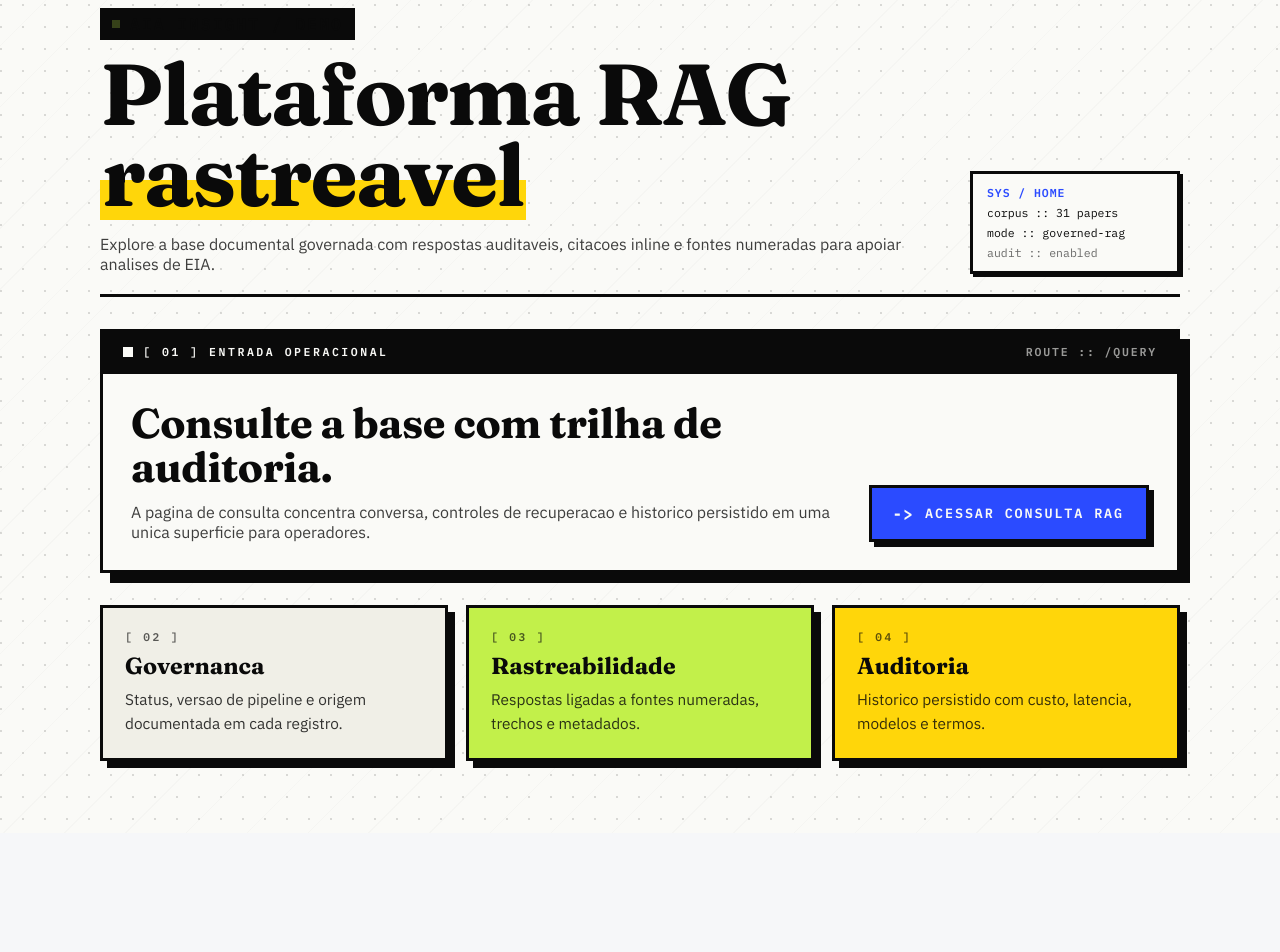
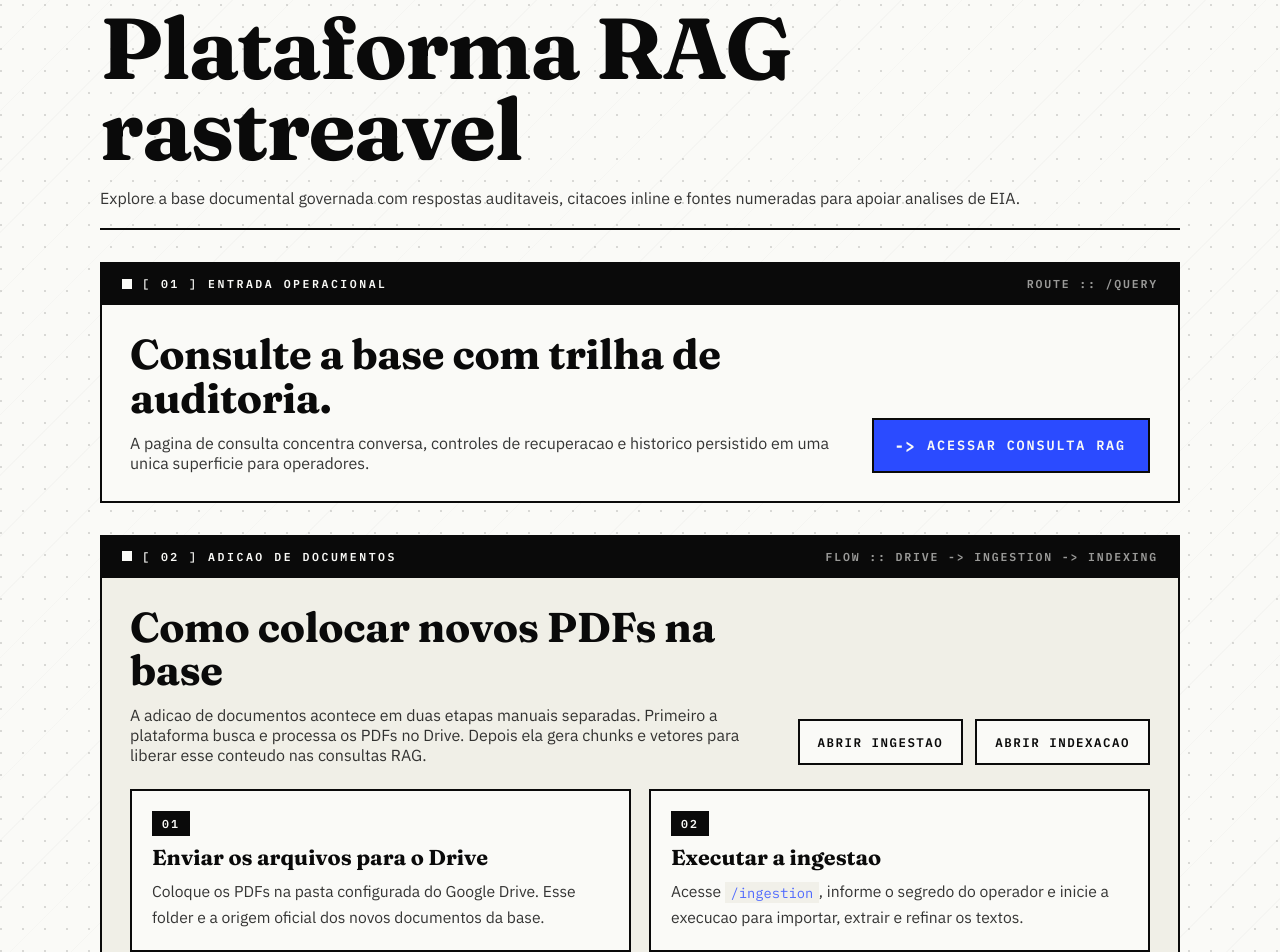
Before and after one commit to leosanner/rag-artigos-aia-petrobras, a Next.js app: page / in a window 1280 px wide. Shown: the part 40-992 px from the top of the page. Before the commit the page ends 873 px from the top, so only its background shows below. Built offline with nearby package versions, Linux system fonts and the light colour scheme.

Commit message:
feat(home): document onboarding flow on landing page

```diff
--- a/src/app/page.module.css
+++ b/src/app/page.module.css
@@ -11,13 +11,10 @@
   --paper-deep: #f0efe7;
   --lime: #c2f04a;
   --blue: #2b4bff;
+  --blue-deep: #1f36c2;
   --yellow: #ffd60a;
 
-  --border: 3px solid var(--ink);
-  --shadow-xl: 10px 10px 0 0 var(--ink);
-  --shadow-lg: 7px 7px 0 0 var(--ink);
-  --shadow-md: 5px 5px 0 0 var(--ink);
-  --shadow-sm: 3px 3px 0 0 var(--ink);
+  --border: 2px solid var(--ink);
 
   position: relative;
   min-height: 100vh;
@@ -54,35 +51,9 @@
 
 .header {
   display: grid;
-  grid-template-columns: 1fr auto;
-  align-items: end;
-  gap: 24px;
+  gap: 18px;
   padding-bottom: 20px;
   border-bottom: var(--border);
-}
-
-.eyebrow {
-  display: inline-flex;
-  align-items: center;
-  gap: 10px;
-  max-width: fit-content;
-  margin: 0 0 14px;
-  padding: 6px 12px;
-  background: var(--ink);
-  color: var(--lime);
-  font-family: var(--font-mono), "IBM Plex Mono", monospace;
-  font-size: 0.72rem;
-  font-weight: 600;
-  letter-spacing: 0.14em;
-  text-transform: uppercase;
-}
-
-.eyebrow::before {
-  content: "";
-  width: 8px;
-  height: 8px;
-  background: var(--lime);
-  animation: pulse 1.6s ease-in-out infinite;
 }
 
 .title {
@@ -95,52 +66,25 @@
   letter-spacing: -0.02em;
 }
 
-.titleAccent {
-  display: inline;
-  padding: 0 2px;
-  background-image: linear-gradient(var(--yellow), var(--yellow));
-  background-repeat: no-repeat;
-  background-position: 0 88%;
-  background-size: 100% 38%;
-}
-
 .lede {
   max-width: 650px;
   margin: 18px 0 0;
   color: var(--ink);
   font-size: 1.08rem;
   line-height: 1.6;
-  opacity: 0.78;
-}
-
-.sysStamp {
-  display: grid;
-  gap: 6px;
-  min-width: 210px;
-  padding: 12px 14px;
-  border: var(--border);
-  background: var(--paper);
-  box-shadow: var(--shadow-sm);
-  font-family: var(--font-mono), "IBM Plex Mono", monospace;
-  font-size: 0.72rem;
-  line-height: 1.2;
-}
-
-.sysStamp span:first-child {
-  color: var(--blue);
-  font-weight: 600;
-  letter-spacing: 0.08em;
-}
-
-.sysStamp span:last-child {
-  opacity: 0.6;
+  opacity: 0.82;
 }
 
 .heroPanel {
   border: var(--border);
   background: var(--paper);
-  box-shadow: var(--shadow-xl);
-  animation: reveal 380ms cubic-bezier(0.2, 0.8, 0.2, 1) both;
+  animation: reveal 220ms cubic-bezier(0.2, 0.8, 0.2, 1) both;
+}
+
+.processPanel {
+  border: var(--border);
+  background: var(--paper-deep);
+  animation: reveal 240ms cubic-bezier(0.2, 0.8, 0.2, 1) both;
 }
 
 .blockHeader {
@@ -185,6 +129,19 @@
   padding: 28px;
 }
 
+.processBody {
+  display: grid;
+  gap: 24px;
+  padding: 28px;
+}
+
+.processIntro {
+  display: grid;
+  grid-template-columns: 1fr auto;
+  gap: 20px;
+  align-items: end;
+}
+
 .panelTitle {
   margin: 0;
   font-family: var(--font-display), "Fraunces", serif;
@@ -198,7 +155,7 @@
   margin: 12px 0 0;
   font-size: 1rem;
   line-height: 1.6;
-  opacity: 0.78;
+  opacity: 0.82;
 }
 
 .btnPrimary {
@@ -211,7 +168,6 @@
   border: var(--border);
   background: var(--blue);
   color: var(--paper);
-  box-shadow: var(--shadow-md);
   font-family: var(--font-mono), "IBM Plex Mono", monospace;
   font-size: 0.84rem;
   font-weight: 600;
@@ -219,7 +175,10 @@
   text-decoration: none;
   text-transform: uppercase;
   white-space: nowrap;
-  transition: transform 110ms ease, box-shadow 110ms ease;
+  transition:
+    background 110ms ease,
+    border-color 110ms ease,
+    filter 110ms ease;
 }
 
 .btnPrimary::before {
@@ -229,18 +188,113 @@
 }
 
 .btnPrimary:hover {
-  transform: translate(-2px, -2px);
-  box-shadow: 7px 7px 0 0 var(--ink);
+  background: var(--blue-deep);
+  border-color: var(--blue-deep);
 }
 
 .btnPrimary:active {
-  transform: translate(3px, 3px);
-  box-shadow: 1px 1px 0 0 var(--ink);
+  filter: brightness(0.92);
 }
 
 .btnPrimary:focus-visible {
-  outline: 3px solid var(--yellow);
-  outline-offset: 4px;
+  outline: 2px solid var(--blue);
+  outline-offset: 2px;
+}
+
+.routeGroup {
+  display: flex;
+  flex-wrap: wrap;
+  gap: 12px;
+  justify-content: flex-end;
+}
+
+.btnSecondary {
+  display: inline-flex;
+  align-items: center;
+  justify-content: center;
+  min-height: 46px;
+  padding: 12px 18px;
+  border: var(--border);
+  background: var(--paper);
+  color: var(--ink);
+  font-family: var(--font-mono), "IBM Plex Mono", monospace;
+  font-size: 0.78rem;
+  font-weight: 600;
+  letter-spacing: 0.12em;
+  text-decoration: none;
+  text-transform: uppercase;
+  transition:
+    background 110ms ease,
+    border-color 110ms ease,
+    filter 110ms ease,
+    color 110ms ease;
+}
+
+.btnSecondary:hover {
+  background: var(--paper-deep);
+  border-color: var(--blue);
+  color: var(--blue);
+}
+
+.btnSecondary:active {
+  filter: brightness(0.96);
+}
+
+.btnSecondary:focus-visible {
+  outline: 2px solid var(--blue);
+  outline-offset: 2px;
+}
+
+.stepGrid {
+  display: grid;
+  grid-template-columns: repeat(2, minmax(0, 1fr));
+  gap: 18px;
+  margin: 0;
+  padding: 0;
+  list-style: none;
+}
+
+.stepCard {
+  display: grid;
+  gap: 10px;
+  min-height: 100%;
+  padding: 20px;
+  border: var(--border);
+  background: var(--paper);
+}
+
+.stepNumber {
+  display: inline-flex;
+  width: fit-content;
+  padding: 5px 10px;
+  background: var(--ink);
+  color: var(--paper);
+  font-family: var(--font-mono), "IBM Plex Mono", monospace;
+  font-size: 0.72rem;
+  font-weight: 700;
+  letter-spacing: 0.18em;
+}
+
+.stepCard h3 {
+  margin: 0;
+  font-family: var(--font-display), "Fraunces", serif;
+  font-size: 1.35rem;
+  line-height: 1.08;
+}
+
+.stepCard p {
+  margin: 0;
+  font-size: 0.98rem;
+  line-height: 1.6;
+  opacity: 0.82;
+}
+
+.stepCard code {
+  padding: 0.1rem 0.35rem;
+  background: var(--paper-deep);
+  color: var(--blue);
+  font-family: var(--font-mono), "IBM Plex Mono", monospace;
+  font-size: 0.88em;
 }
 
 .grid {
@@ -254,16 +308,12 @@
   gap: 10px;
   padding: 22px;
   border: var(--border);
-  background: var(--paper-deep);
-  box-shadow: var(--shadow-lg);
+  background: var(--paper);
 }
 
-.card:nth-child(2) {
-  background: var(--lime);
-}
-
+.card:nth-child(2),
 .card:nth-child(3) {
-  background: var(--yellow);
+  background: var(--paper-deep);
 }
 
 .cardIndex {
@@ -271,7 +321,7 @@
   font-size: 0.7rem;
   font-weight: 700;
   letter-spacing: 0.22em;
-  opacity: 0.66;
+  color: var(--blue);
 }
 
 .card h2 {
@@ -288,44 +338,38 @@
   opacity: 0.82;
 }
 
-@keyframes pulse {
-  0%,
-  100% {
-    opacity: 1;
-  }
-  50% {
-    opacity: 0.2;
-  }
-}
-
 @keyframes reveal {
   from {
     opacity: 0;
-    transform: translate(8px, 14px);
-    box-shadow: 0 0 0 0 var(--ink);
+    transform: translateY(10px);
   }
   to {
     opacity: 1;
     transform: translate(0, 0);
-    box-shadow: var(--shadow-xl);
   }
 }
 
 @media (max-width: 860px) {
   .header,
   .blockBody,
+  .processIntro,
+  .stepGrid,
   .grid {
     grid-template-columns: 1fr;
-  }
-
-  .header {
-    align-items: start;
   }
 
   .btnPrimary {
     justify-content: center;
     width: 100%;
     white-space: normal;
+  }
+
+  .routeGroup {
+    justify-content: stretch;
+  }
+
+  .btnSecondary {
+    width: 100%;
   }
 }
 
@@ -340,6 +384,8 @@
   }
 
   .blockBody,
+  .processBody,
+  .stepCard,
   .card {
     padding: 20px;
   }
--- a/src/app/page.tsx
+++ b/src/app/page.tsx
@@ -33,23 +33,12 @@ export default function Home() {
       <div className={styles.container}>
         <header className={styles.header}>
           <div>
-            <p className={styles.eyebrow}>AIA Insight / DEMO</p>
-            <h1 className={styles.title}>
-              Plataforma RAG{" "}
-              <span className={styles.titleAccent}>rastreavel</span>
-            </h1>
+            <h1 className={styles.title}>Plataforma RAG rastreavel</h1>
             <p className={styles.lede}>
               Explore a base documental governada com respostas auditaveis,
               citacoes inline e fontes numeradas para apoiar analises de EIA.
             </p>
           </div>
-
-          <aside className={styles.sysStamp} aria-hidden="true">
-            <span>SYS / HOME</span>
-            <span>corpus :: 31 papers</span>
-            <span>mode :: governed-rag</span>
-            <span>audit :: enabled</span>
-          </aside>
         </header>
 
         <section className={styles.heroPanel} aria-labelledby="home-entry-title">
@@ -75,21 +64,99 @@ export default function Home() {
           </div>
         </section>
 
+        <section
+          className={styles.processPanel}
+          aria-labelledby="home-document-flow-title"
+        >
+          <div className={styles.blockHeader}>
+            <span className={styles.blockIndex}>[ 02 ] Adicao de documentos</span>
+            <span className={styles.blockMeta}>
+              flow :: drive -&gt; ingestion -&gt; indexing
+            </span>
+          </div>
+
+          <div className={styles.processBody}>
+            <div className={styles.processIntro}>
+              <div>
+                <h2 id="home-document-flow-title" className={styles.panelTitle}>
+                  Como colocar novos PDFs na base
+                </h2>
+                <p className={styles.panelCopy}>
+                  A adicao de documentos acontece em duas etapas manuais
+                  separadas. Primeiro a plataforma busca e processa os PDFs no
+                  Drive. Depois ela gera chunks e vetores para liberar esse
+                  conteudo nas consultas RAG.
+                </p>
+              </div>
+
+              <div className={styles.routeGroup}>
+                <Link className={styles.btnSecondary} href="/ingestion">
+                  Abrir ingestao
+                </Link>
+                <Link className={styles.btnSecondary} href="/indexing">
+                  Abrir indexacao
+                </Link>
+              </div>
+            </div>
+
+            <ol className={styles.stepGrid}>
+              <li className={styles.stepCard}>
+                <span className={styles.stepNumber}>01</span>
+                <h3>Enviar os arquivos para o Drive</h3>
+                <p>
+                  Coloque os PDFs na pasta configurada do Google Drive. Esse
+                  folder e a origem oficial dos novos documentos da base.
+                </p>
+              </li>
+
+              <li className={styles.stepCard}>
+                <span className={styles.stepNumber}>02</span>
+                <h3>Executar a ingestao</h3>
+                <p>
+                  Acesse <code>/ingestion</code>, informe o segredo do operador e
+                  inicie a execucao para importar, extrair e refinar os textos.
+                </p>
+              </li>
+
+              <li className={styles.stepCard}>
+                <span className={styles.stepNumber}>03</span>
+                <h3>Confirmar documentos processados</h3>
+                <p>
+                  Espere a execucao terminar e verifique se os arquivos ficaram
+                  prontos para indexacao. Somente documentos processados seguem
+                  para a etapa de vetores.
+                </p>
+              </li>
+
+              <li className={styles.stepCard}>
+                <span className={styles.stepNumber}>04</span>
+                <h3>Gerar chunks e vetores</h3>
+                <p>
+                  Acesse <code>/indexing</code> para criar embeddings dos
+                  documentos processados. Use <code>documentId</code> ou{" "}
+                  <code>force</code> quando precisar reindexar um item
+                  especifico.
+                </p>
+              </li>
+            </ol>
+          </div>
+        </section>
+
         <section className={styles.grid} aria-label="Capacidades principais">
           <article className={styles.card}>
-            <span className={styles.cardIndex}>[ 02 ]</span>
+            <span className={styles.cardIndex}>[ 03 ]</span>
             <h2>Governanca</h2>
             <p>Status, versao de pipeline e origem documentada em cada registro.</p>
           </article>
 
           <article className={styles.card}>
-            <span className={styles.cardIndex}>[ 03 ]</span>
+            <span className={styles.cardIndex}>[ 04 ]</span>
             <h2>Rastreabilidade</h2>
             <p>Respostas ligadas a fontes numeradas, trechos e metadados.</p>
           </article>
 
           <article className={styles.card}>
-            <span className={styles.cardIndex}>[ 04 ]</span>
+            <span className={styles.cardIndex}>[ 05 ]</span>
             <h2>Auditoria</h2>
             <p>Historico persistido com custo, latencia, modelos e termos.</p>
           </article>
```
Also changed, not shown: 1 other file (tests, documents, lock files or other folders).
